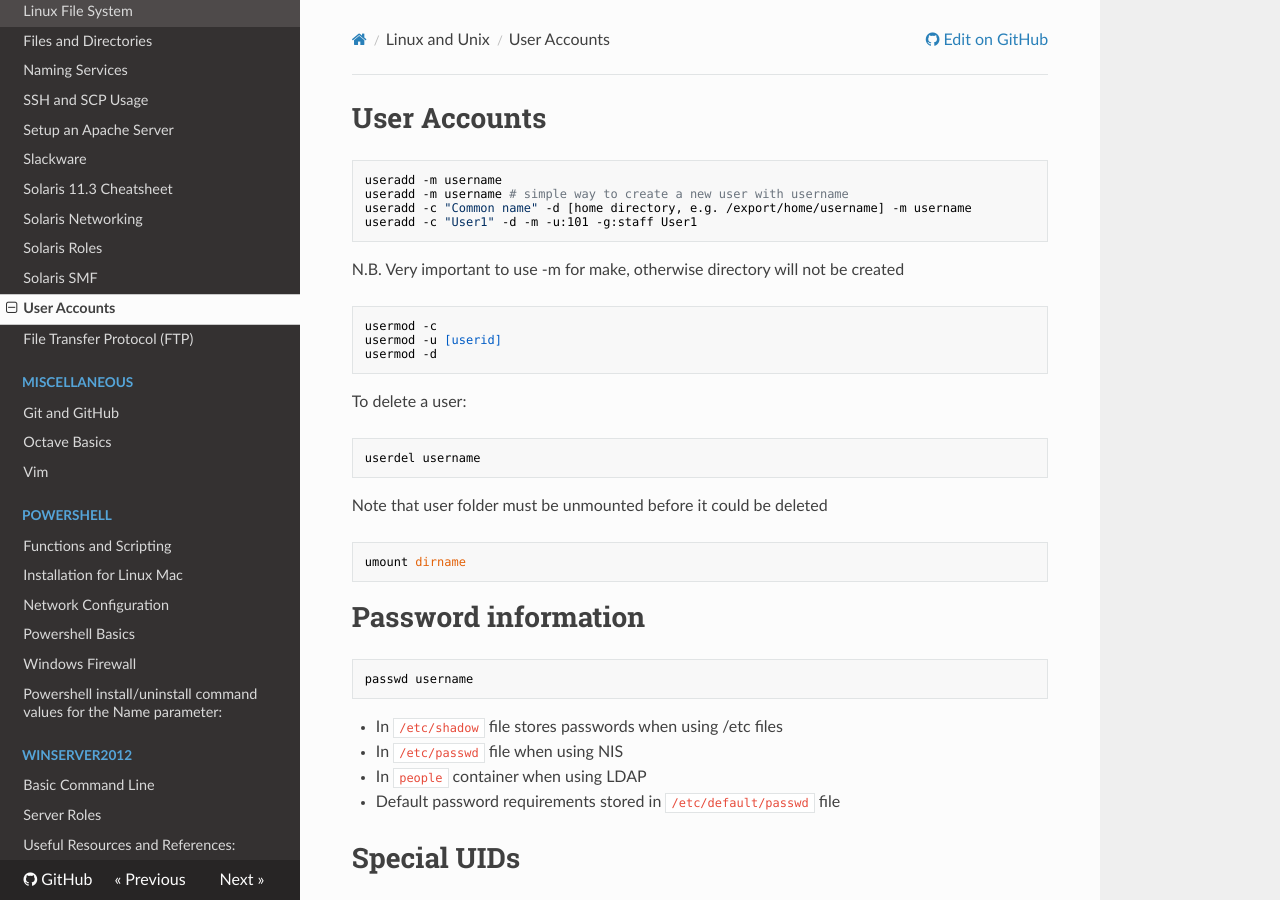
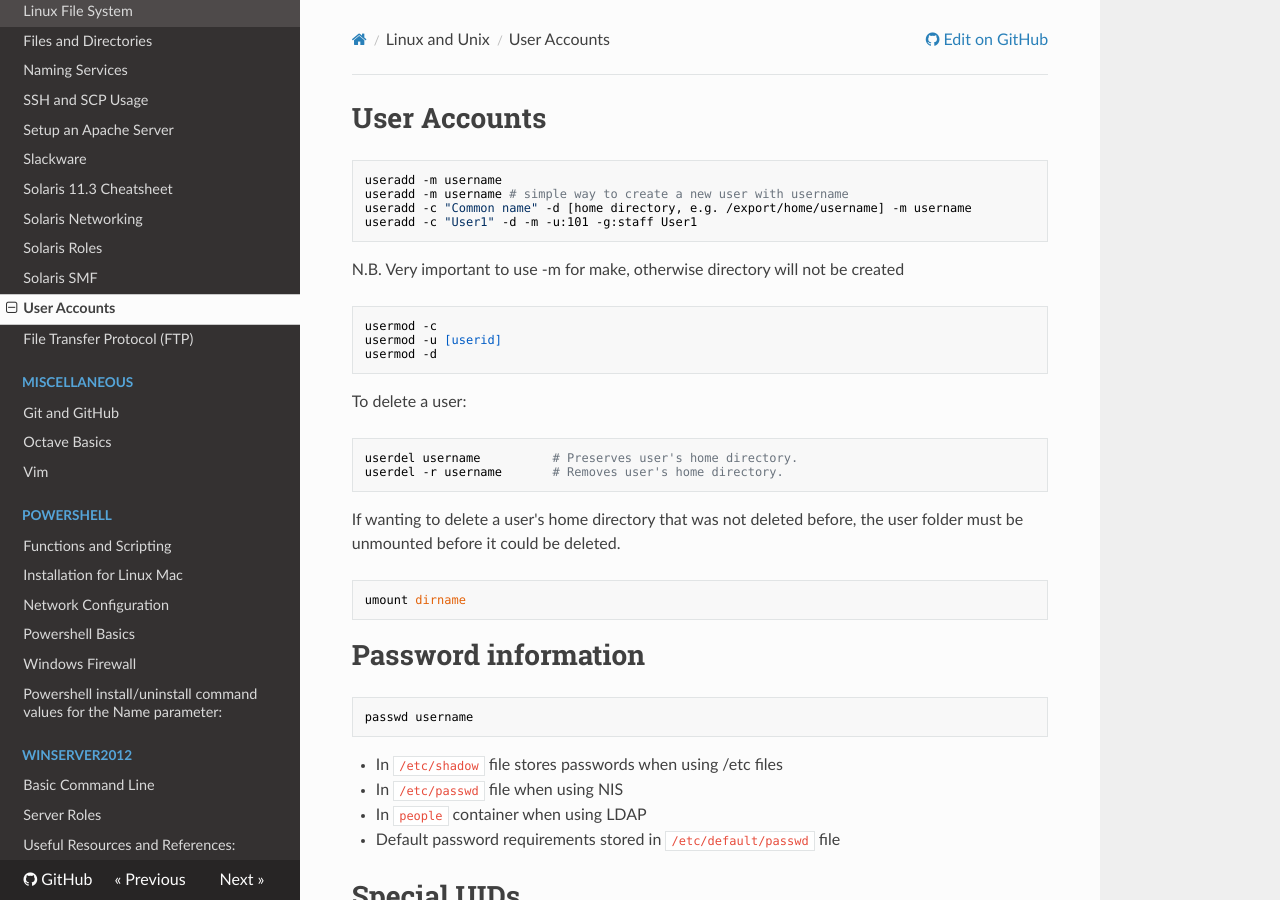
Before and after one commit to dotneko/dev-sysadmin, an MkDocs documentation site: the page built from docs/Linux-and-Unix/Users_and_Groups.md, in a window 1280 px wide and 900 px high. Built offline with MkDocs 1.6.1, drawn with Linux system fonts in a browser that asks for light colours; nearby versions of some CDN libraries; some of the changed text lies outside the part shown.

Commit message:
Update Users_and_Groups.md

````diff
--- a/docs/Linux-and-Unix/Users_and_Groups.md
+++ b/docs/Linux-and-Unix/Users_and_Groups.md
@@ -14,9 +14,10 @@
 ```
 To delete a user:
 ```
-userdel username
+userdel username          # Preserves user's home directory.
+userdel -r username       # Removes user's home directory.
 ```
-Note that user folder must be unmounted before it could be deleted
+If wanting to delete a user's home directory that was not deleted before, the user folder must be unmounted before it could be deleted.
 ```
 umount dirname
 ```
@@ -80,7 +81,7 @@
 getent group groupname
 ```
 
-Adding and modifying groups
+## Adding and modifying groups
 ```
 groupadd -U user1[,user2]
 groupmod
````
Also changed, not shown: other parts of docs/Linux-and-Unix/Users_and_Groups.md (+0 -5 lines).
